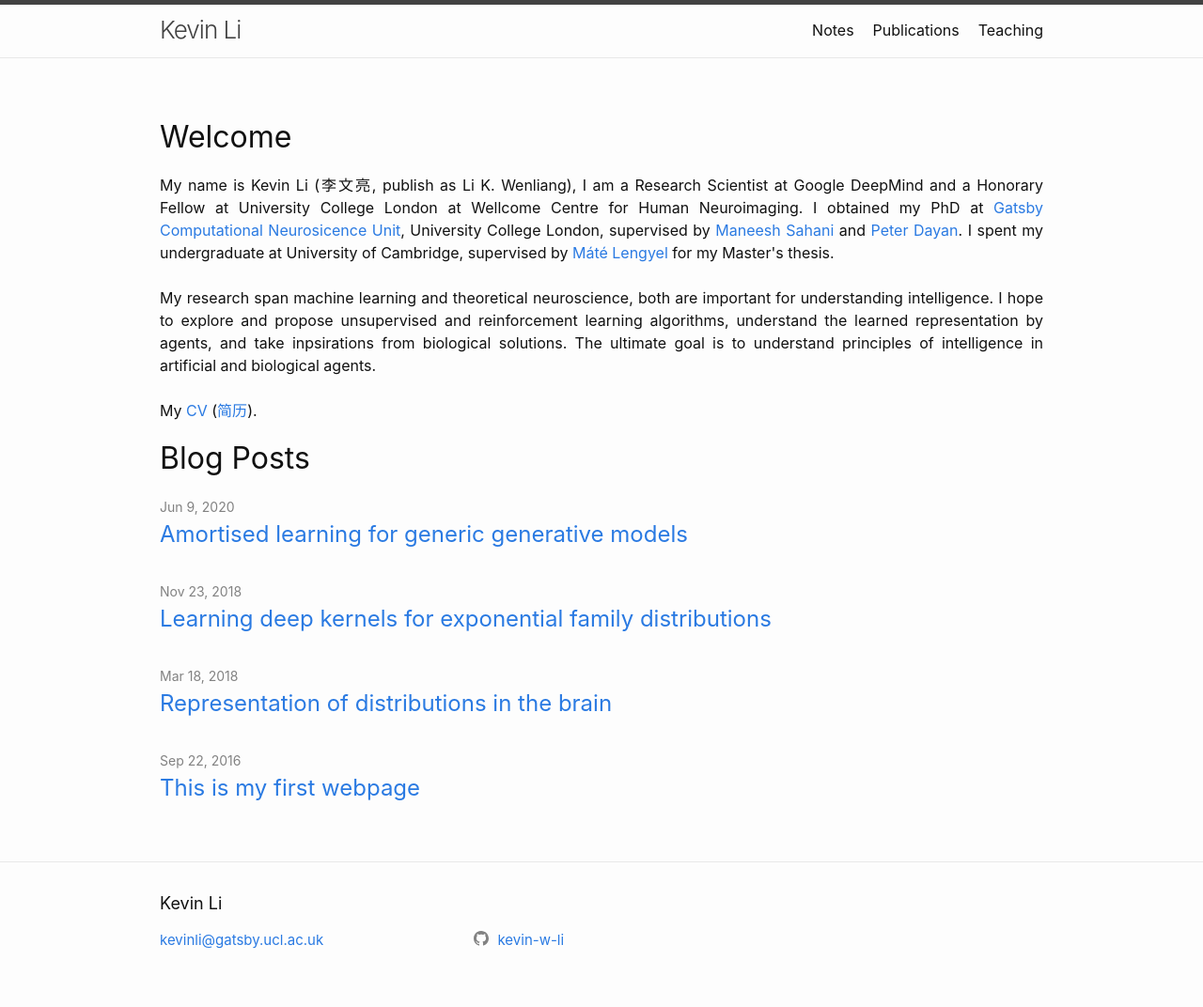
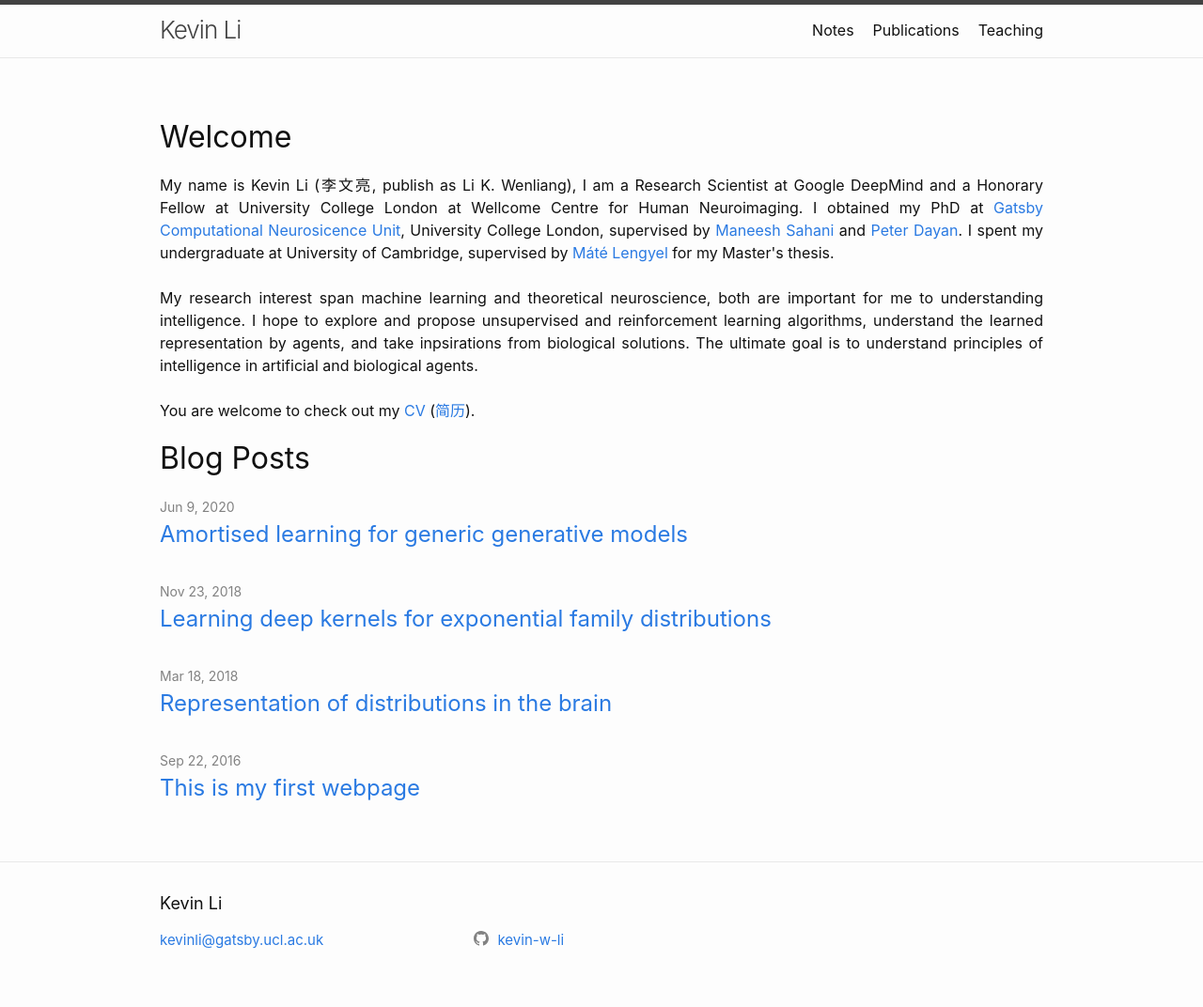
Before and after one commit to kevin-w-li/kevin-w-li.github.io, a Jekyll site: the page built from index.html, in a window 1280 px wide. Shown: the whole page at 94% size. Built offline with Jekyll 4.4.1, drawn with Linux system fonts in a browser that asks for light colours.

Commit message:
Update index.html

```diff
--- a/index.html
+++ b/index.html
@@ -10,11 +10,12 @@ layout: page
      supervised by <a href = http://www.gatsby.ucl.ac.uk/~maneesh/>Maneesh Sahani </a> and
      <a href =http://www.gatsby.ucl.ac.uk/~dayan/>Peter Dayan</a>.
      I spent my undergraduate at University of Cambridge, supervised by <a href = http://www3.eng.cam.ac.uk/~ml468/>Máté Lengyel</a> for my Master's thesis.<br><br>
-     My research span machine learning and theoretical neuroscience, both are important for understanding intelligence.
+
+     My research interest span machine learning and theoretical neuroscience, both are important for me to understanding intelligence.
      I hope to explore and propose unsupervised and reinforcement learning algorithms, understand the learned representation by agents, and take inpsirations from biological solutions.
      The ultimate goal is to understand principles of intelligence in artificial and biological agents. <br><br>
 
-     My <a href="{{ "/bios/Kevin_CV_en.pdf" | absolute_url }}">CV</a> (<a href="{{ "/bios/zh.pdf" | absolute_url }}">简历</a>).
+You are welcome to check out my <a href="{{ "/bios/Kevin_CV_en.pdf" | absolute_url }}">CV</a> (<a href="{{ "/bios/zh.pdf" | absolute_url }}">简历</a>).
 
   <!--
 	  A slightly more detailed summary of my research can be found <a href="{{ "/bios/self_intro_slides.pdf" | absolute_url }}">here</a>.
```
